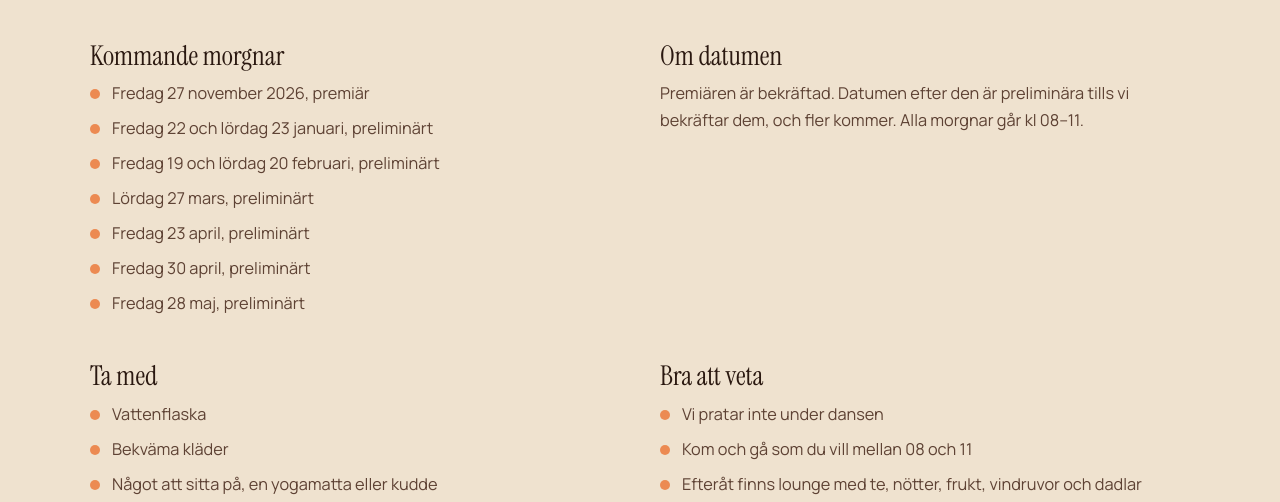
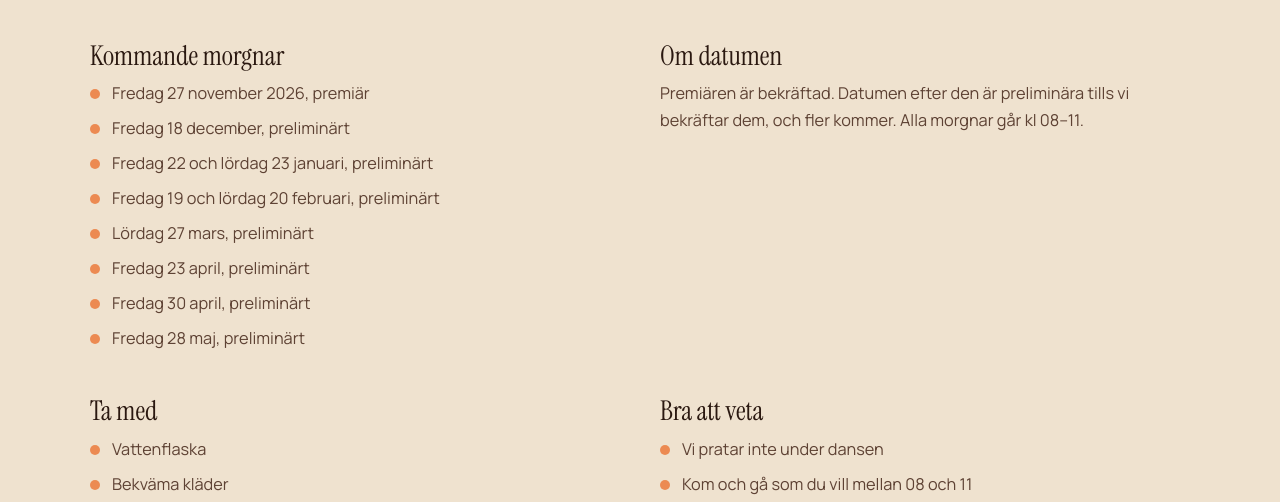
Before and after one commit to tropSe/soulbeat-preview, a plain HTML site: page index.html in a window 1280 px wide. Shown: the part 5596-6098 px from the top of the page. Drawn offline with Linux system fonts and the light colour scheme.

Commit message:
Kalender: fredag 18 december 2026, preliminärt, på sajten och i ics
Co-Authored-By: Claude Opus 5.5 <noreply@anthropic.com>

```diff
--- a/index.html
+++ b/index.html
@@ -466,6 +466,7 @@
         <h3>Kommande morgnar</h3>
         <ul>
           <li><span class="sun-dot"></span>Fredag 27 november 2026, premiär</li>
+          <li><span class="sun-dot"></span>Fredag 18 december, preliminärt</li>
           <li><span class="sun-dot"></span>Fredag 22 och lördag 23 januari, preliminärt</li>
           <li><span class="sun-dot"></span>Fredag 19 och lördag 20 februari, preliminärt</li>
           <li><span class="sun-dot"></span>Lördag 27 mars, preliminärt</li>
```
Also changed, not shown: 1 other file.
